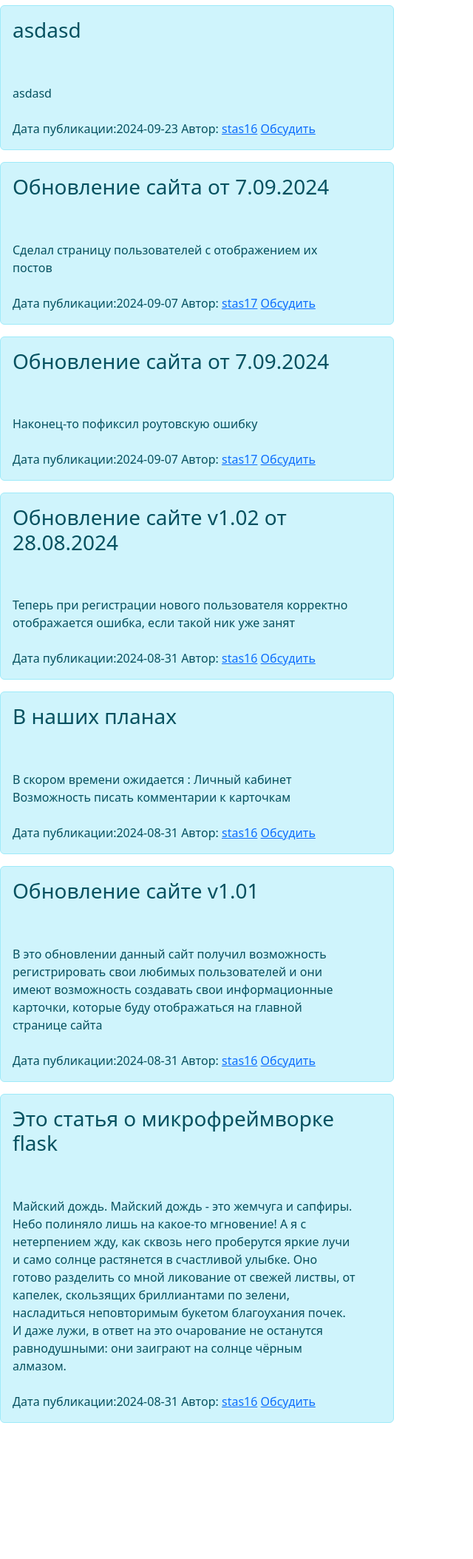
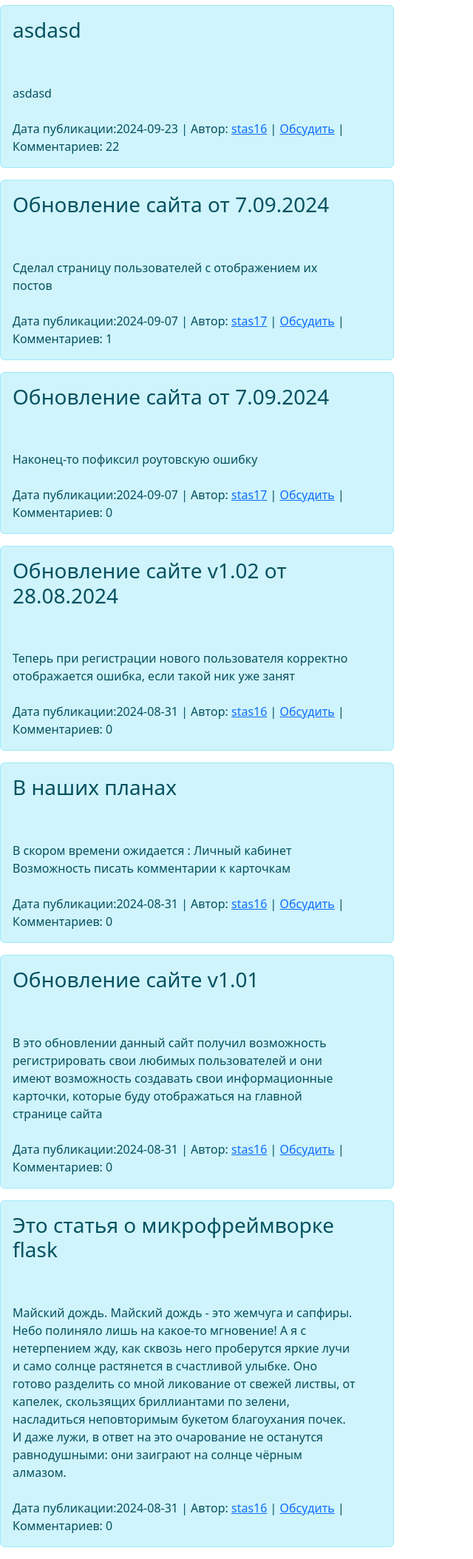
Before and after one commit to dem171/RepProject, a Flask app: page / in a window 1280 px wide. Shown: the part 167-2275 px from the top of the page at 74% size, without its empty margins (0-640 px from the left). Before the commit the page ends 2091 px from the top, so only its background shows below. Run offline with Flask 3, Linux system fonts and the light colour scheme; data comes from the database, SQL or seed files in the repository.

Commit message:
Добавил счетчик комментариев к каждому посту

```diff
--- a/webapp/models.py
+++ b/webapp/models.py
@@ -33,6 +33,10 @@ class User(db.Model, UserMixin):
     def chek_password(self, password):
         return check_password_hash(self.password, password)
 
+
+    def post_count(self):
+        return Cards.query.filter(Cards.user_id == self.id).count()
+
     def __repr__(self):
         return f'User {self.username}'
 
@@ -42,8 +46,12 @@ class Cards(db.Model):
     name = db.Column(db.String, nullable=False)
     text = db.Column(db.Text)
     date_add_card = db.Column(db.DateTime, default=datetime.utcnow)
+    comment_count = db.Column(db.Integer, default=0)
     user_id = db.Column(db.Integer, db.ForeignKey('user.id'))
     card_comment = db.relationship("Comments", backref="card_com")
+
+    def comments_count(self):
+        return Comments.query.filter(Comments.card_id == self.id).count()
 
     def __repr__(self):
         return f'Card {self.name}'
--- a/webapp/templates/index.html
+++ b/webapp/templates/index.html
@@ -22,9 +22,9 @@
                          {{ el.text }}
     <br>
     <br>
-            Дата публикации:{{ el.date_add_card.date()  }}
-    Автор: <a href="{{ url_for('acc_user', id=el.user_id) }}" >{{ el.user.username }}</a>
-        <a href ="{{ url_for('discussion', id=el.id) }}" class="button">Обсудить</a>
+            Дата публикации:{{ el.date_add_card.date()  }} |
+    Автор: <a href="{{ url_for('acc_user', id=el.user_id) }}" >{{ el.user.username }}</a> |
+        <a href ="{{ url_for('discussion', id=el.id) }}" class="button">Обсудить</a> | Комментариев: {{ el.comments_count() }}
 
  </div>
 
--- a/webapp/templates/personal_account.html
+++ b/webapp/templates/personal_account.html
@@ -4,7 +4,7 @@
 {% block body %}
 <h1>Это страница пользователя {{  current_user.username }}</h1>
 Дата регистрации : {{ current_user.date_registration.date() }}
-<h3>Ваши посты</h3>
+<h3>Ваши посты: {{ current_user.post_count() }}</h3>
 
     {% for el in current_user.user_cards %}
     <div class="alert alert-dismissible alert-info col-5"
@@ -24,7 +24,7 @@
     </div>
         {% endfor %}
 
-<br><h3>Ваши комментари</h3>
+<br><h3>Ваши комментарии: </h3>
 {% if current_user.user_comment %}
 {% for el in current_user.user_comment %}
 <div class="alert alert-dismissible alert-success col-5"
```
